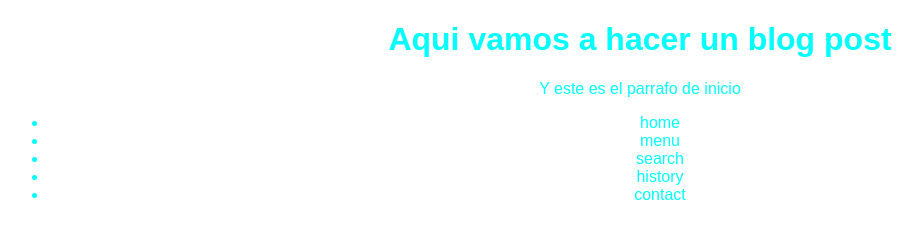
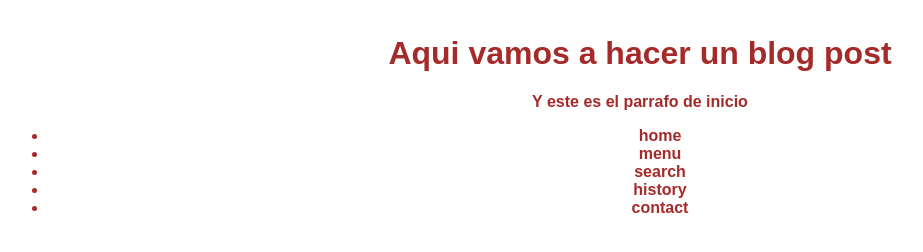
Before and after one commit to David-Triana55/Hyperblog, a plain HTML site: page css/prueba.html in a window 1280 px wide. Shown: the whole page, without its empty margins (0-923 px from the left). Drawn offline with Linux system fonts and the light colour scheme; files that its build step writes are made by us from their sources.

Commit message:
css change 1

```diff
--- a/css/estilos.css
+++ b/css/estilos.css
@@ -1,5 +1,7 @@
 body {
     text-align: center;
     font-family: Arial, Helvetica, sans-serif;
-    color: aqua;
+    color: brown;
+    margin-top: 35px;
+    font-weight: bold;
 }
```
